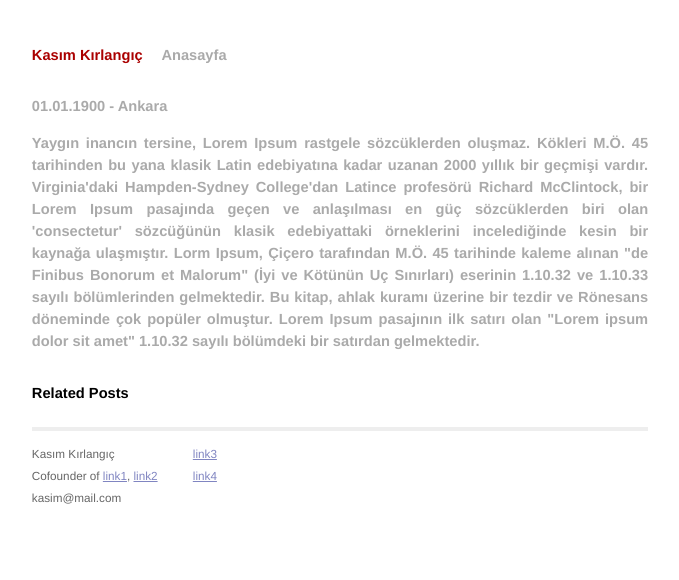
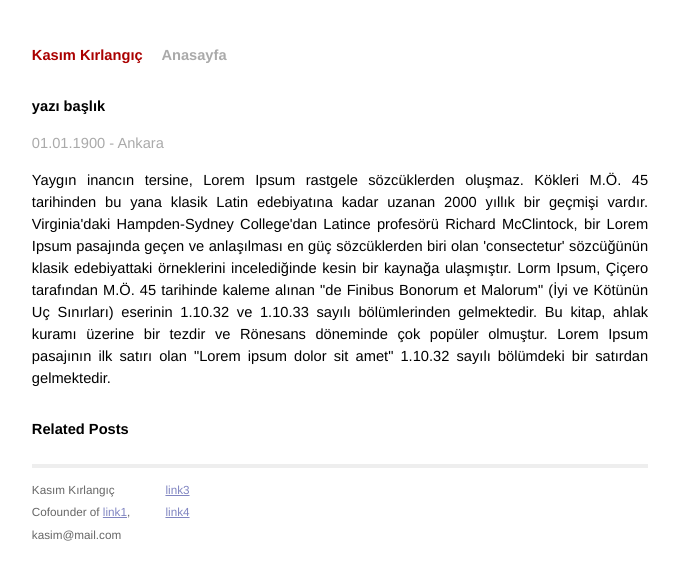
Before and after one commit to kasimkirlangic/kasimkirlangic.github.io, a plain HTML site: page deneme_01.html in a window 1280 px wide. Shown: the whole page, without its empty margins (300-979 px from the left). Drawn offline with Linux system fonts and the light colour scheme.

Commit message:
Update deneme_01.html

```diff
--- a/deneme_01.html
+++ b/deneme_01.html
@@ -24,8 +24,9 @@
         <a class="extra" href="/">Anasayfa</a>
       </div>
 
-      <div id="post"> <h1 id="yazı başlık</h1>
 
+      <div id="post">
+        <h1 id="id">yazı başlık</h1>
         <p class="meta">01.01.1900 - Ankara</p>
 
         <p>Yaygın inancın tersine, Lorem Ipsum rastgele sözcüklerden oluşmaz.
@@ -52,7 +53,6 @@
                   <br />
                   Cofounder of
                   <a href="https://github.com/">link1</a>,
-            <a href="https://chatterbug.com/">link2</a>
                   <br />
                   kasim@mail.com
                 </p>
```
Lines whose indentation alone changed are shown as unchanged.
